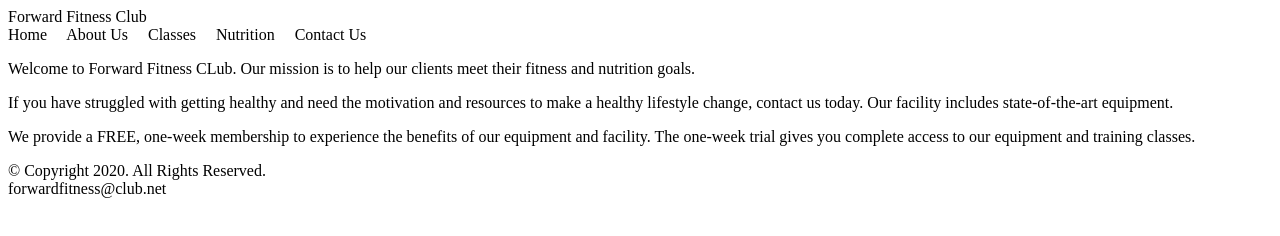
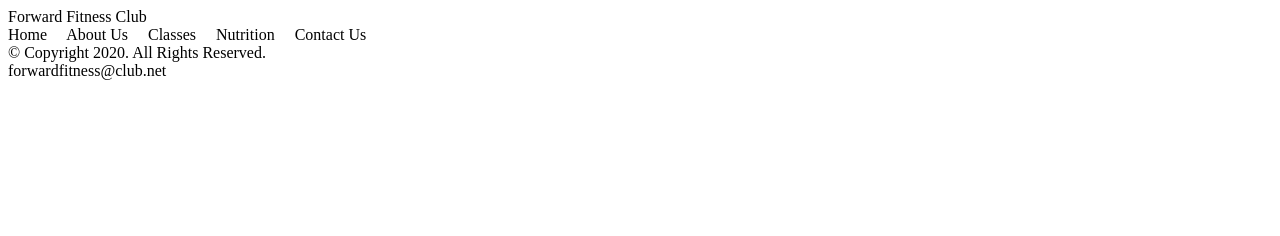
Before and after one commit to gw0690/gw0690.github.io, a plain HTML site: page template/fitness.html in a window 1280 px wide. Drawn offline with Linux system fonts and the light colour scheme.

Commit message:
Add files via upload

```diff
--- a/Index.html
+++ b/template/fitness.html
@@ -23,10 +23,6 @@
 
 	<!-- Use the main area to add main content of the webpage !-->
 	<main>
-		<p>Welcome to Forward Fitness CLub. Our mission is to help our clients meet their fitness and nutrition goals.</p>
-		<p>If you have struggled with getting healthy and need the motivation and resources to make a healthy lifestyle change, contact us today. Our facility includes state-of-the-art equipment.  </p>
-		<p> We provide a FREE, one-week membership to experience the benefits of our equipment and facility. The one-week trial gives you complete access to our equipment and training classes. </p>
-
 	</main>
 
 	<!-- Use the footer area to add webpage footer content !-->
```
